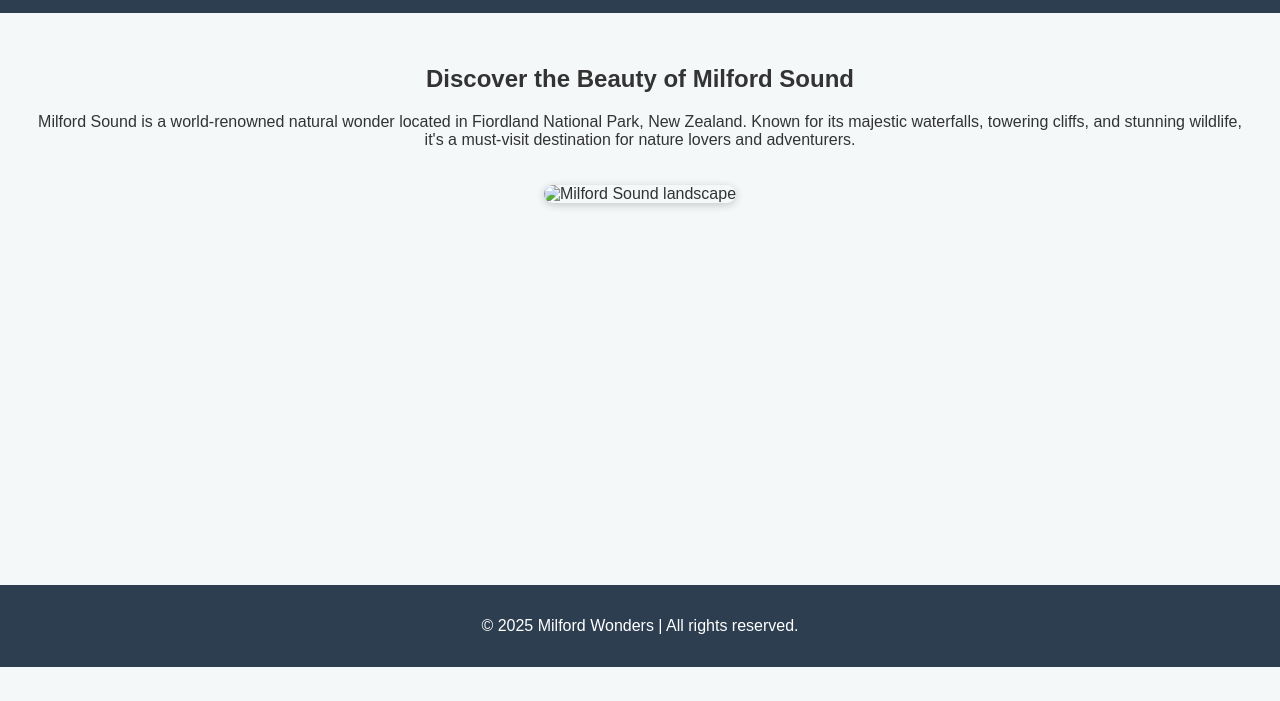
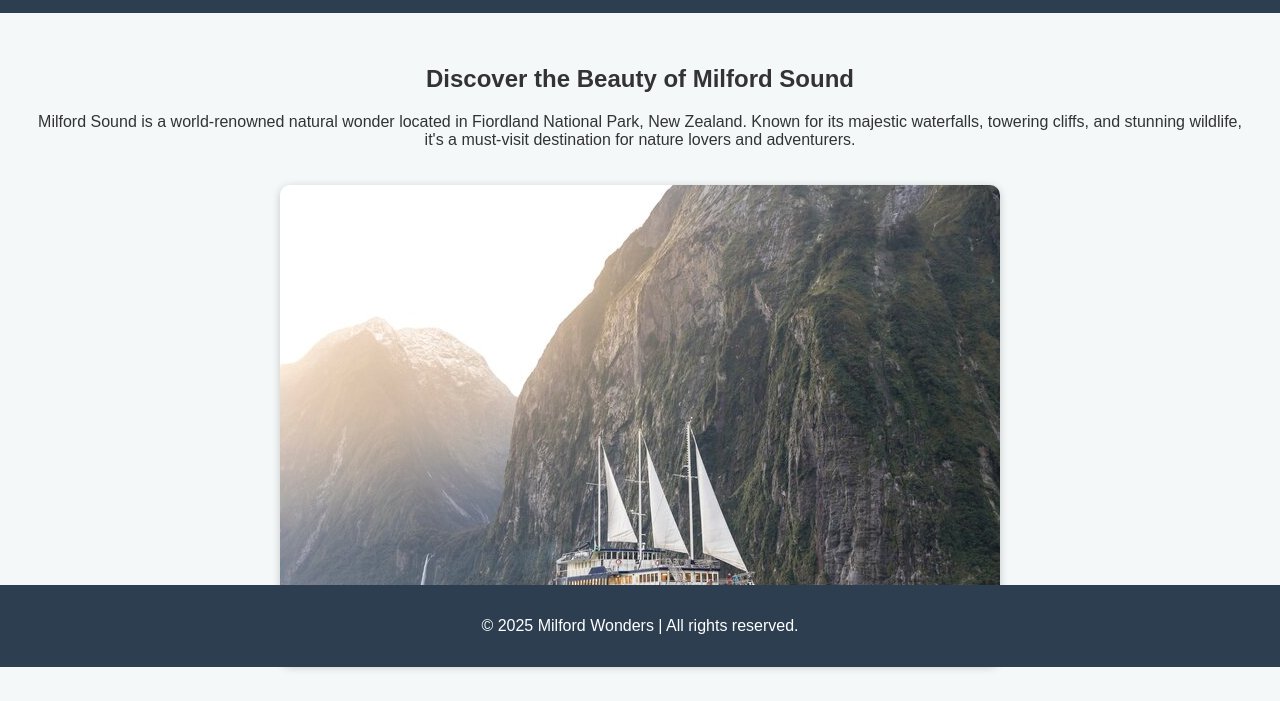
Before and after one commit to brijeshg123/Milford-sound, a plain HTML site: page index.html in a window 1280 px wide. Shown: the part 133-834 px from the top of the page. Before the commit the page ends 800 px from the top, so only its background shows below. Drawn offline with Linux system fonts and the light colour scheme; files that its build step writes are made by us from their sources.

Commit message:
Update index.html

```diff
--- a/index.html
+++ b/index.html
@@ -23,7 +23,7 @@
     <section>
       <h2>Discover the Beauty of Milford Sound</h2>
       <p>Milford Sound is a world-renowned natural wonder located in Fiordland National Park, New Zealand. Known for its majestic waterfalls, towering cliffs, and stunning wildlife, it's a must-visit destination for nature lovers and adventurers.</p>
-      <img src="images/milford-sound.jpg" alt="Milford Sound landscape" />
+      <img src="images/mil.jpg" alt="Milford Sound landscape" />
     </section>
   </main>
 
```
